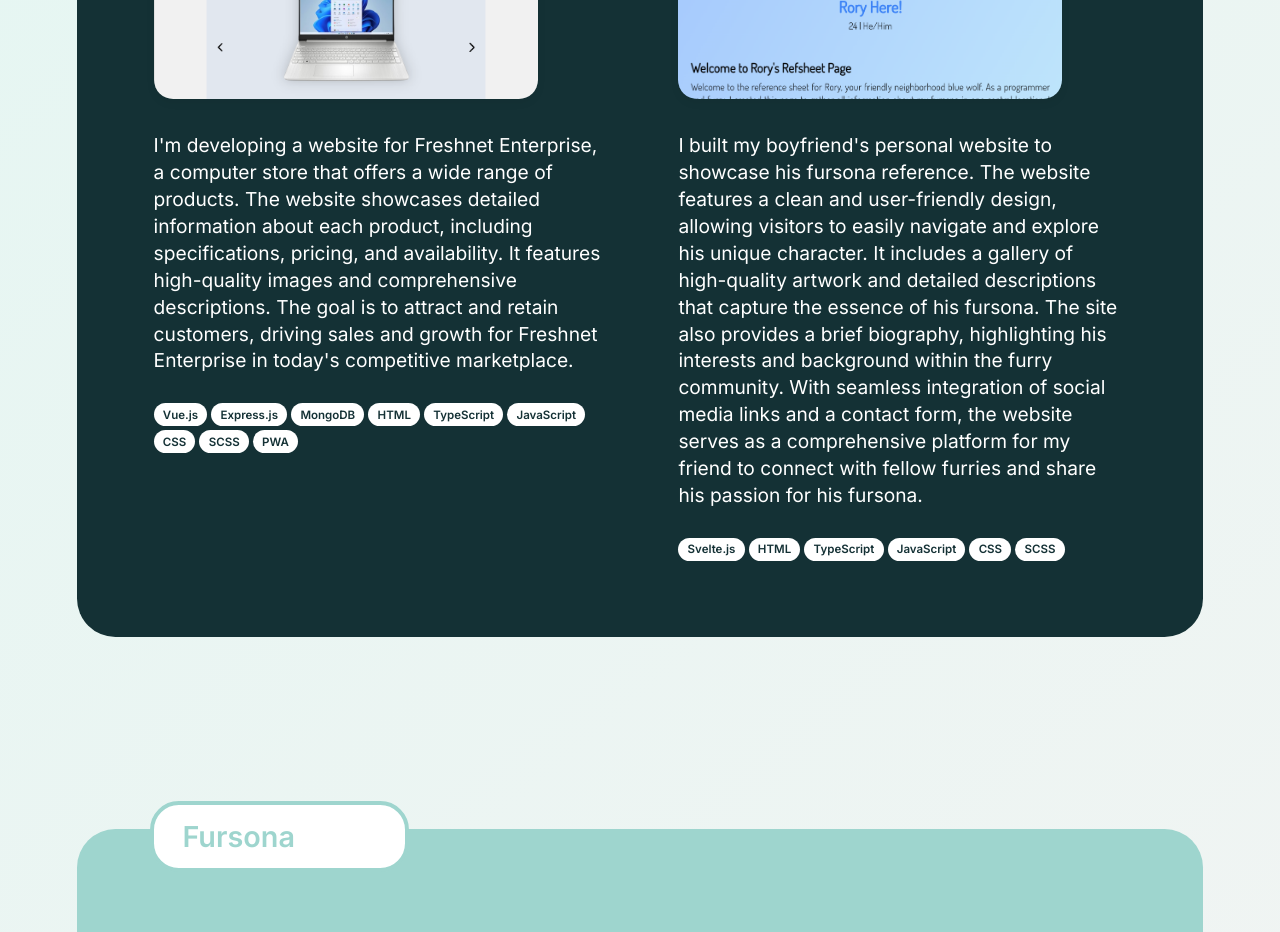
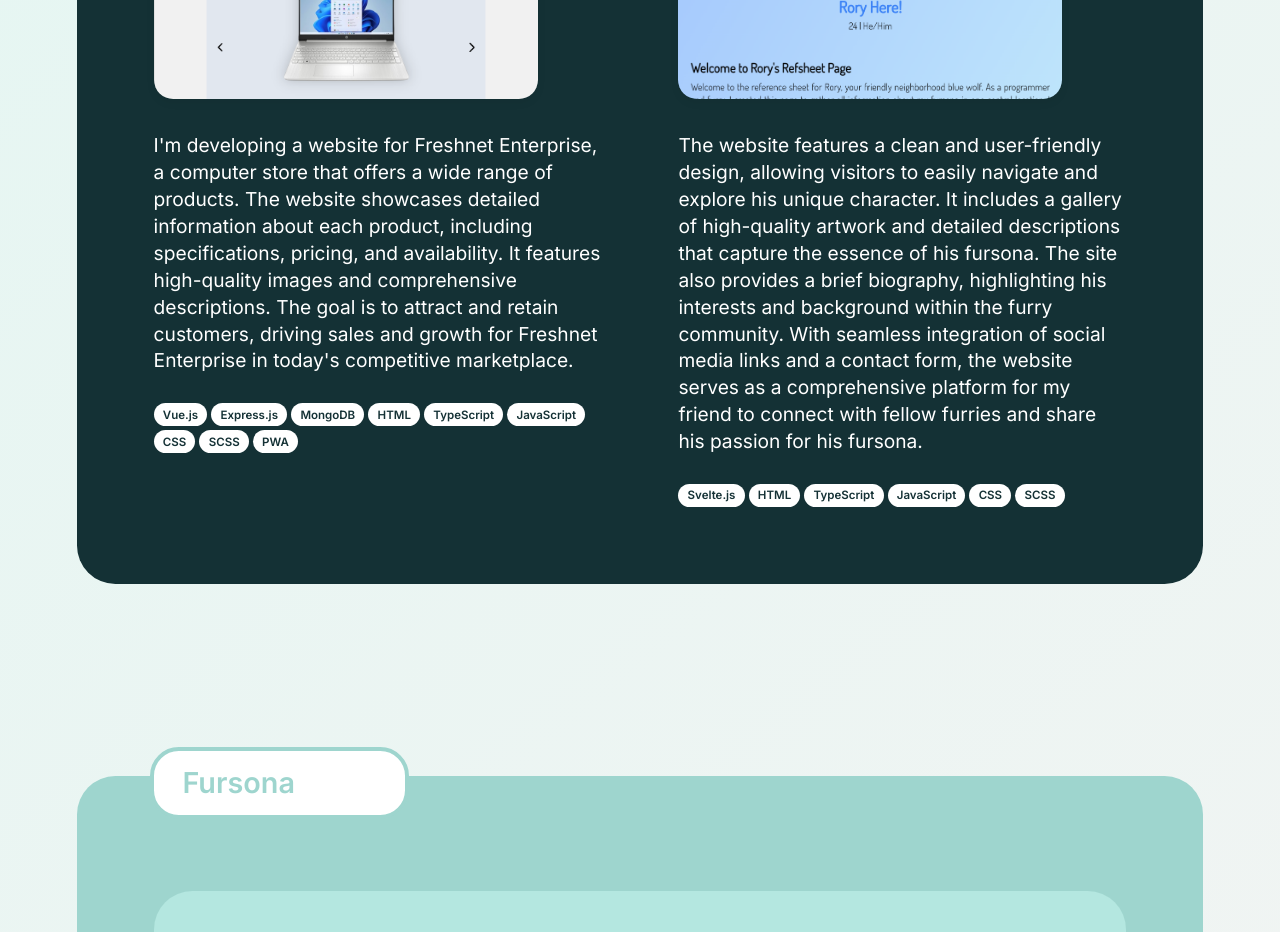
Before and after one commit to JimmyChane/jimmychane-web-ui, a Vue app: page / in a window 1280 px wide. Shown: the part 1920-2852 px from the top of the page. Built offline with nearby package versions, Linux system fonts and the light colour scheme.

Commit message:
Update PageHome.vue

```diff
--- a/src/views/home/PageHome.vue
+++ b/src/views/home/PageHome.vue
@@ -168,16 +168,15 @@
           />
 
           <p
-            >I built my boyfriend's personal website to showcase his fursona
-            reference. The website features a clean and user-friendly design,
-            allowing visitors to easily navigate and explore his unique
-            character. It includes a gallery of high-quality artwork and
-            detailed descriptions that capture the essence of his fursona. The
-            site also provides a brief biography, highlighting his interests and
-            background within the furry community. With seamless integration of
-            social media links and a contact form, the website serves as a
-            comprehensive platform for my friend to connect with fellow furries
-            and share his passion for his fursona.</p
+            >The website features a clean and user-friendly design, allowing
+            visitors to easily navigate and explore his unique character. It
+            includes a gallery of high-quality artwork and detailed descriptions
+            that capture the essence of his fursona. The site also provides a
+            brief biography, highlighting his interests and background within
+            the furry community. With seamless integration of social media links
+            and a contact form, the website serves as a comprehensive platform
+            for my friend to connect with fellow furries and share his passion
+            for his fursona.</p
           >
 
           <Labels class="PageHome-project-labels">
```
